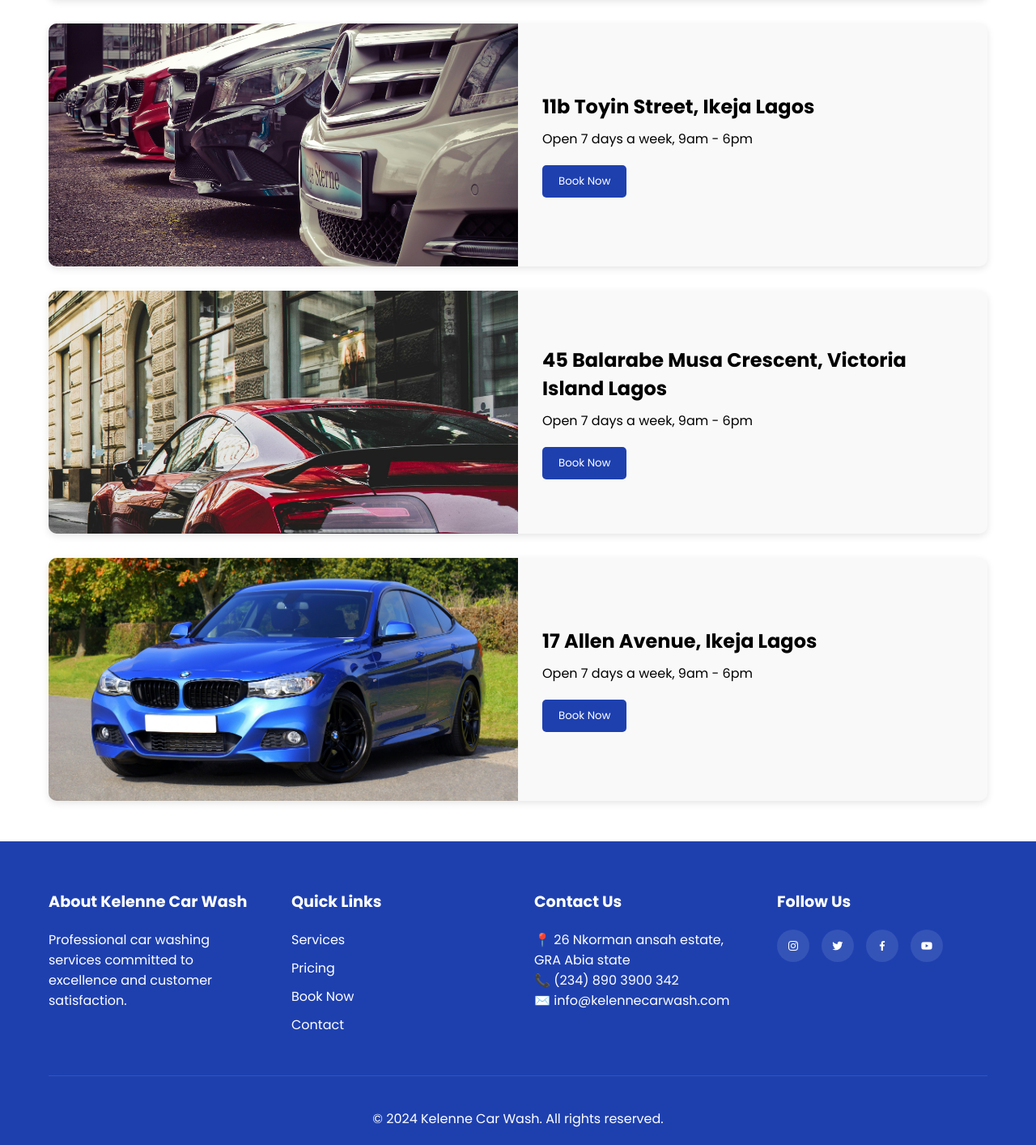
After one commit to Ama-Annor/Kelenne, a PHP site: page /view/locations.html in a window 1280 px wide. The commit adds this page. Shown: the part 1194-2608 px from the top of the page at 81% size. Run offline with PHP 8.4, Linux system fonts and the light colour scheme.

Commit message:
created the locations page and changed few things in the index.css

```diff
--- a/assets/css/index.css
+++ b/assets/css/index.css
@@ -54,6 +54,7 @@
     z-index: 1000;
     box-shadow: 0 2px 10px rgba(0,0,0,0.1);
 }
+
 
 .nav-container {
     display: flex;
@@ -431,6 +432,7 @@ nav a:hover::after {
     border-top: 1px solid rgba(255,255,255,0.1);
 }
 
+
 /* Responsive Design */
 @media (max-width: 768px) {
     .nav-container {
--- /dev/null
+++ b/assets/css/locations.css
@@ -0,0 +1,158 @@
+
+.locations-grid {
+    display: grid;
+    grid-template-columns: repeat(auto-fit, minmax(600px, 1fr));
+    gap: 30px;
+}
+
+.location-card {
+    background: #f9f9f9;
+    border-radius: 10px;
+    display: flex;
+    align-items: center;
+    box-shadow: 0 3px 10px rgba(0,0,0,0.1);
+}
+
+.location-image {
+    width: 50%;
+    height: 300px;
+    overflow: hidden;
+    border-top-left-radius: 10px;
+    border-bottom-left-radius: 10px;
+}
+
+.location-image img {
+    width: 100%;
+    height: 100%;
+    object-fit: cover;
+}
+
+.location-info {
+    width: 50%;
+    padding: 30px;
+}
+        /* Locations Card Styles */
+        .location-card {
+            background: #f9f9f9;
+            border-radius: 10px;
+            display: flex;
+            align-items: center;
+            box-shadow: 0 3px 10px rgba(0,0,0,0.1);
+        }
+
+        .location-image {
+            width: 50%;
+            height: 300px;
+            overflow: hidden;
+            border-top-left-radius: 10px;
+            border-bottom-left-radius: 10px;
+        }
+
+        .location-image img {
+            width: 100%;
+            height: 100%;
+            object-fit: cover;
+        }
+
+        .location-info {
+            width: 50%;
+            padding: 30px;
+        }
+
+        .location-info h3 {
+            font-size: 1.5rem;
+            margin-bottom: 10px;
+        }
+
+        .location-info p {
+            margin-bottom: 20px;
+        }
+
+        .book-now-btn {
+            display: inline-block;
+            padding: 10px 20px;
+            background: var(--primary-blue);
+            color: var(--white);
+            text-decoration: none;
+            border-radius: 5px;
+            transition: background 0.3s;
+            border: none;
+            cursor: pointer;
+        }
+
+        .book-now-btn:hover {
+            background: var(--secondary-blue);
+        }
+
+        /* Book Now Modal Styles */
+        .modal {
+            display: none;
+            position: fixed;
+            z-index: 1;
+            left: 0;
+            top: 0;
+            width: 100%;
+            height: 100%;
+            overflow: auto;
+            background-color: rgba(0, 0, 0, 0.4);
+        }
+
+        .modal-content {
+            background-color: var(--white);
+            margin: 15% auto;
+            padding: 30px;
+            border-radius: 10px;
+            max-width: 500px;
+        }
+
+        .close-button {
+            color: #aaa;
+            float: right;
+            font-size: 28px;
+            font-weight: bold;
+        }
+
+        .close-button:hover,
+        .close-button:focus {
+            color: black;
+            text-decoration: none;
+            cursor: pointer;
+        }
+
+        .contact-form {
+            margin-top: 20px;
+        }
+
+        .form-group {
+            margin-bottom: 20px;
+        }
+
+        .form-group label {
+            display: block;
+            font-weight: bold;
+            margin-bottom: 5px;
+        }
+
+        .form-group input,
+        .form-group select {
+            width: 100%;
+            padding: 10px;
+            border: 1px solid #ddd;
+            border-radius: 5px;
+        }
+
+        .submit-btn {
+            display: inline-block;
+            padding: 10px 20px;
+            background: var(--primary-blue);
+            color: var(--white);
+            text-decoration: none;
+            border-radius: 5px;
+            transition: background 0.3s;
+            border: none;
+            cursor: pointer;
+        }
+
+        .submit-btn:hover {
+            background: var(--secondary-blue);
+        }
--- /dev/null
+++ b/view/locations.html
@@ -0,0 +1,226 @@
+<!DOCTYPE html>
+<html lang="en">
+<head>
+    <meta charset="UTF-8">
+    <meta name="viewport" content="width=device-width, initial-scale=1.0">
+    <title>Kelenne Car Wash Locations</title>
+    <link rel="stylesheet" href="../assets/css/index.css">
+    <link rel="stylesheet" href="../assets/css/locations.css">
+    <link href='https://unpkg.com/boxicons@2.1.4/css/boxicons.min.css' rel='stylesheet'>
+</head>
+<body>
+    <!-- Top Bar -->
+    <div class="top-bar">
+        <div class="top-bar-content">
+            <div class="contact">
+                <span>📞 Call Us: +233 46493 8388</span>
+            </div>
+            <div class="social-icons">
+                <a href="#"><i class='bx bxl-instagram'></i></a>
+                <a href="#"><i class='bx bxl-twitter'></i></a>
+                <a href="#"><i class='bx bxl-facebook'></i></a>
+                <a href="#"><i class='bx bxl-youtube'></i></a>
+            </div>
+        </div>
+    </div>
+
+    <!-- Header -->
+    <header class="header">
+        <div class="nav-container">
+            <div class="logo">KELENNE<span> CAR WASH</span></div>
+            <nav>
+                <a href="../index.html">Home</a>
+                <a href="#">Services</a>
+                <a href="view/about.html">About</a>
+                <a href="#">Contact</a>
+                <a href="view/login.html">Login</a>
+                <a href="view/signup.html">Register</a>
+            </nav>
+        </div>
+    </header>
+    <br>
+    <br>
+
+    <!-- Locations Section -->
+    <section class="locations-section">
+        <div class="container">
+            <h2 class="section-title">OUR LOCATIONS</h2>
+            <br>
+            <div class="locations-grid">
+                <div class="location-card">
+                    <div class="location-image">
+                        <img src="../assets/images/carwash1.jpg" alt="Location 1">
+                    </div>
+                    <div class="location-info">
+                        <h3>26 Nkorman ansah estate, GRA Abia state</h3>
+                        <p>Open 7 days a week, 9am - 6pm</p>
+                        <button class="book-now-btn">Book Now</button>
+                    </div>
+                </div>
+                <div class="location-card">
+                    <div class="location-image">
+                        <img src="../assets/images/carwash2.jpg" alt="Location 2">
+                    </div>
+                    <div class="location-info">
+                        <h3>12 Muri Okunola Street, Ajah Lagos</h3>
+                        <p>Open 7 days a week, 9am - 6pm</p>
+                        <button class="book-now-btn">Book Now</button>
+                    </div>
+                </div>
+                <div class="location-card">
+                    <div class="location-image">
+                        <img src="../assets/images/carwash3.jpg" alt="Location 3">
+                    </div>
+                    <div class="location-info">
+                        <h3>156 Ojo Alaba, Ibadan Oyo state</h3>
+                        <p>Open 7 days a week, 9am - 6pm</p>
+                        <button class="book-now-btn">Book Now</button>
+                    </div>
+                </div>
+                <div class="location-card">
+                    <div class="location-image">
+                        <img src="../assets/images/carwash4.jpg" alt="Location 4">
+                    </div>
+                    <div class="location-info">
+                        <h3>11b Toyin Street, Ikeja Lagos</h3>
+                        <p>Open 7 days a week, 9am - 6pm</p>
+                        <button class="book-now-btn">Book Now</button>
+                    </div>
+                </div>
+                <div class="location-card">
+                    <div class="location-image">
+                        <img src="../assets/images/carwash6.jpg" alt="Location 5">
+                    </div>
+                    <div class="location-info">
+                        <h3>45 Balarabe Musa Crescent, Victoria Island Lagos</h3>
+                        <p>Open 7 days a week, 9am - 6pm</p>
+                        <button class="book-now-btn">Book Now</button>
+                    </div>
+                </div>
+                <div class="location-card">
+                    <div class="location-image">
+                        <img src="../assets/images/carwash7.jpg" alt="Location 6">
+                    </div>
+                    <div class="location-info">
+                        <h3>17 Allen Avenue, Ikeja Lagos</h3>
+                        <p>Open 7 days a week, 9am - 6pm</p>
+                        <button class="book-now-btn">Book Now</button>
+                    </div>
+                </div>
+            </div>
+        </div>
+    </section>
+
+    <br>
+    <br>
+    <!-- Footer -->
+    <footer class="footer">
+        <div class="container">
+            <div class="footer-grid">
+                <div class="footer-section">
+                    <h3>About Kelenne Car Wash</h3>
+                    <p>Professional car washing services committed to excellence and customer satisfaction.</p>
+                </div>
+                <div class="footer-section">
+                    <h3>Quick Links</h3>
+                    <ul>
+                        <li><a href="#">Services</a></li>
+                        <li><a href="#">Pricing</a></li>
+                        <li><a href="#">Book Now</a></li>
+                        <li><a href="#">Contact</a></li>
+                    </ul>
+                </div>
+                <div class="footer-section">
+                    <h3>Contact Us</h3>
+                    <p>📍 26 Nkorman ansah estate, GRA Abia state</p>
+                    <p>📞 (234) 890 3900 342</p>
+                    <p>✉️ info@kelennecarwash.com</p>
+                </div>
+                <div class="footer-section">
+                    <h3>Follow Us</h3>
+                    <div class="footer-social">
+                        <a href="#"><i class='bx bxl-instagram'></i></a>
+                        <a href="#"><i class='bx bxl-twitter'></i></a>
+                        <a href="#"><i class='bx bxl-facebook'></i></a>
+                        <a href="#"><i class='bx bxl-youtube'></i></a>
+                    </div>
+                </div>
+            </div>
+            <div class="footer-bottom">
+                <p>&copy; 2024 Kelenne Car Wash. All rights reserved.</p>
+            </div>
+        </div>
+    </footer>
+
+    <!-- Book Now Modal -->
+    <div class="modal" id="book-now-modal">
+        <div class="modal-content">
+            <span class="close-button">&times;</span>
+            <h2>Book Your Car Wash</h2>
+            <form action="#" class="contact-form">
+                <div class="form-group">
+                    <label for="name">Name</label>
+                    <input type="text" id="name" name="name" placeholder="Enter your name" required>
+                </div>
+                <div class="form-group">
+                    <label for="email">Email</label>
+                    <input type="email" id="email" name="email" placeholder="Enter your email" required>
+                </div>
+                <div class="form-group">
+                    <label for="phone">Phone</label>
+                    <input type="tel" id="phone" name="phone" placeholder="Enter your phone number" required>
+                </div>
+                <div class="form-group">
+                    <label for="location">Location</label>
+                    <select id="location" name="location" required>
+                        <option value="">Select a location</option>
+                        <option value="location1">26 Nkorman ansah estate, GRA Abia state</option>
+                        <option value="location2">12 Muri Okunola Street, Ajah Lagos</option>
+                        <option value="location3">156 Ojo Alaba, Ibadan Oyo state</option>
+                        <option value="location4">11b Toyin Street, Ikeja Lagos</option>
+                        <option value="location5">45 Balarabe Musa Crescent, Victoria Island Lagos</option>
+                        <option value="location6">17 Allen Avenue, Ikeja Lagos</option>
+                    </select>
+                </div>
+                <div class="form-group">
+                    <label for="date">Date</label>
+                    <input type="date" id="date" name="date" required>
+                </div>
+                <div class="form-group">
+                    <label for="time">Time</label>
+                    <input type="time" id="time" name="time" required>
+                </div>
+                <button type="submit" class="submit-btn">Book Now</button>
+            </form>
+        </div>
+    </div>
+
+    <script>
+        // Open the modal when the "Book Now" button is clicked
+        const bookNowBtns = document.querySelectorAll('.book-now-btn');
+        const modal = document.getElementById('book-now-modal');
+        const closeBtn = document.querySelector('.close-button');
+        const header = document.querySelector('.header');
+
+        bookNowBtns.forEach(btn => {
+            btn.addEventListener('click', () => {
+                modal.style.display = 'block';
+                header.style.position = 'static';
+            });
+        });
+
+
+        // Close the modal when the close button is clicked or when clicking outside the modal
+        closeBtn.addEventListener('click', () => {
+            modal.style.display = 'none';
+            header.style.position = 'sticky';
+        });
+
+        window.addEventListener('click', (event) => {
+            if (event.target == modal) {
+                modal.style.display = 'none';
+            }
+        });
+    </script>
+</body>
+</html>
```
Also changed, not shown: login.html (deleted, +0 -81 lines), 1 other file.
